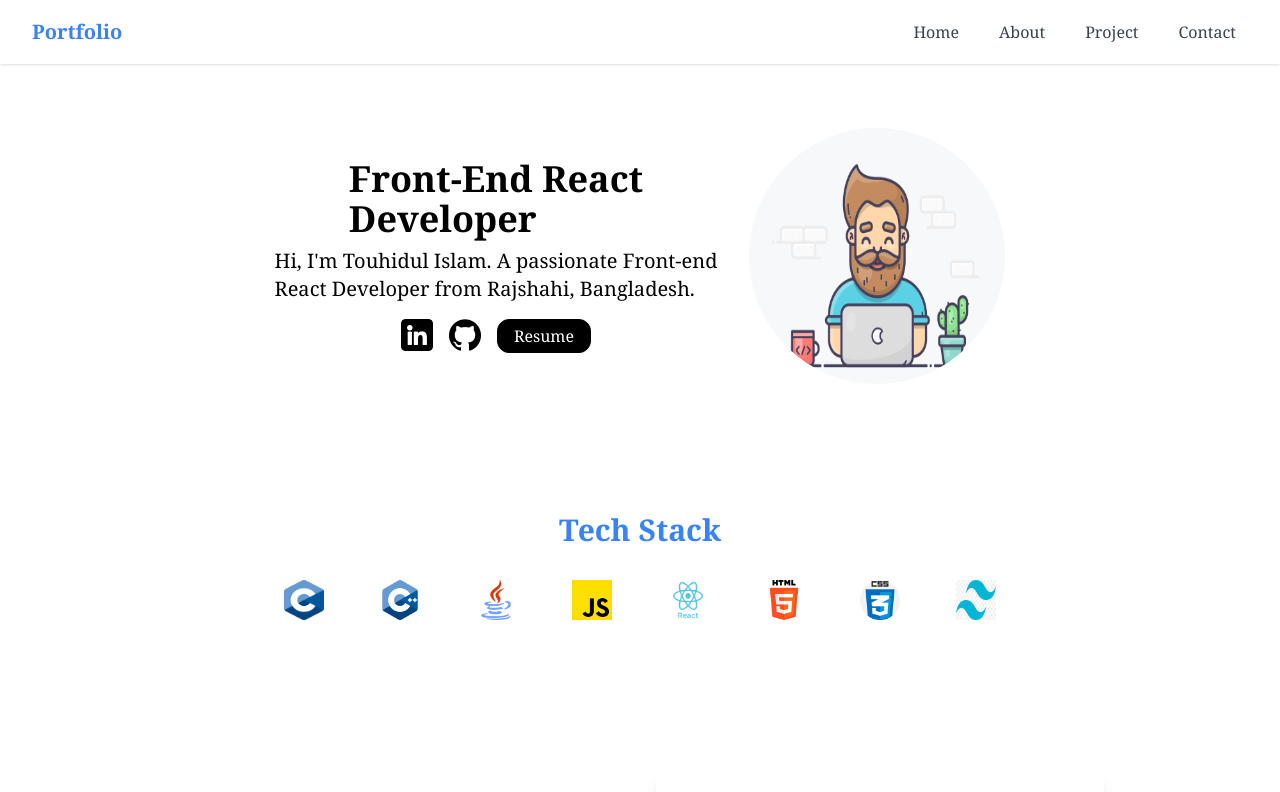
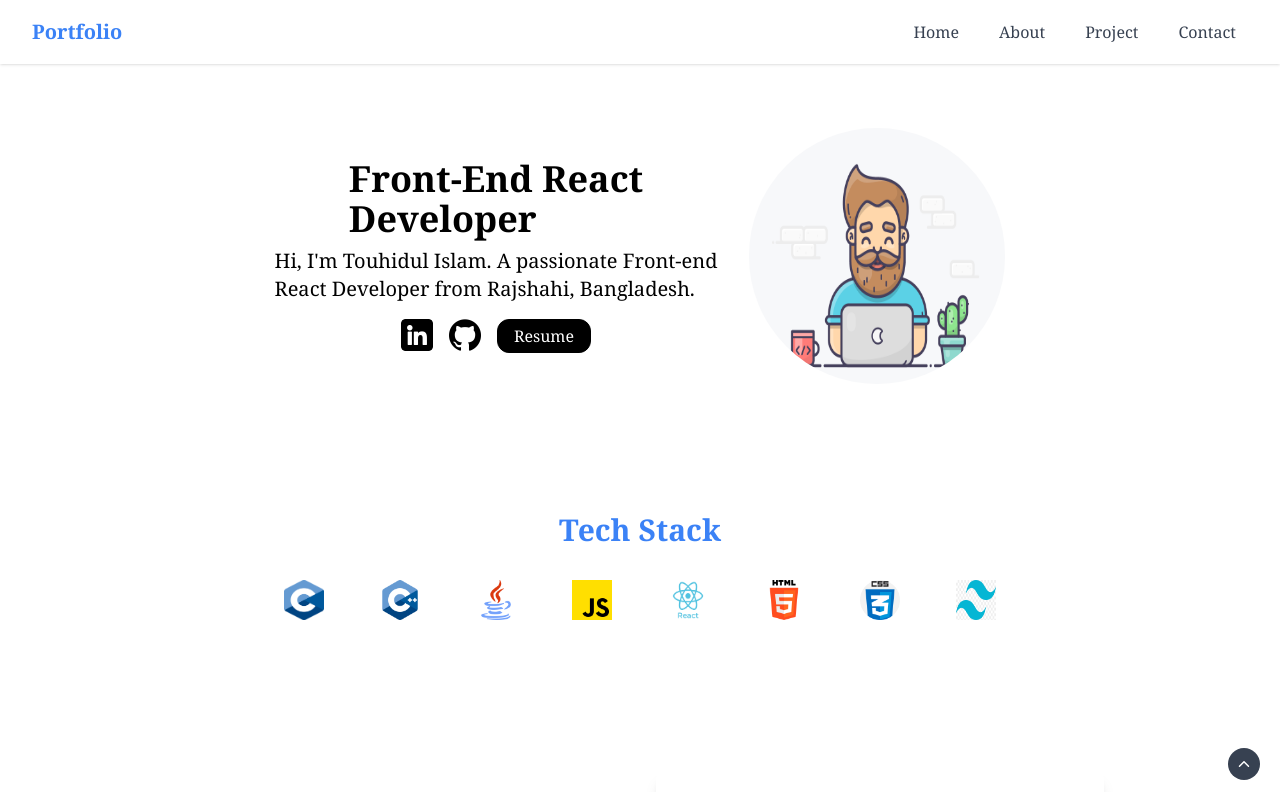
Before and after one commit to touhid9teen/portfolio2, a React (Create React App) app: page / in a window 1280 px wide. Shown: the top 792 px of the page. Built offline with nearby package versions, Linux system fonts and the light colour scheme.

Commit message:
upper scroll button is added

```diff
--- a/src/App.js
+++ b/src/App.js
@@ -4,8 +4,13 @@ import Home from "./components/Home";
 import About from "./components/About";
 import Project from "./components/Project";
 import Contact from "./components/Contact";
+import Button from "./components/Button";
+import { IoIosArrowUp } from "react-icons/io";
 
 function App() {
+    const scrollTop = () => {
+        window.scrollTo({ top: 0, behavior: "smooth" });
+    };
     return (
         <div>
             <Navbar />
@@ -21,6 +26,9 @@ function App() {
             <div id="contact">
                 <Contact />
             </div>
+            <Button onClick={scrollTop}>
+                <IoIosArrowUp />
+            </Button>
         </div>
     );
 }
--- /dev/null
+++ b/src/components/Button.jsx
@@ -0,0 +1,13 @@
+// Button.jsx
+function Button({ onClick, children }) {
+    return (
+        <button
+            onClick={onClick}
+            className={`fixed bottom-5 right-5 p-2 rounded-full bg-gray-700 text-white hover:bg-black transition-colors duration-200`}
+        >
+            {children}
+        </button>
+    );
+}
+
+export default Button;
--- a/src/components/Project.jsx
+++ b/src/components/Project.jsx
@@ -4,7 +4,6 @@ import site1 from "../icons/todoapp.PNG";
 import site2 from "../icons/portfolio2.PNG";
 
 function Project() {
-    // Sample data for projects
     const projects = [
         {
             title: "Todo App",
@@ -12,15 +11,15 @@ function Project() {
                 "My Todo App is a simple yet powerful task management tool designed to help users stay organized and productive. With an intuitive interface and robust features, it offers a seamless experience for managing tasks efficiently.",
             codeLink: "https://github.com/touhid9teen/Todo-app",
             tech: "React, Tailwind CSS",
-            image: site1, // Replace with your image URL
+            image: site1,
         },
         {
             title: "Portfolio Website",
             description:
                 "Welcome to my Personal Portfolio Website, where I showcase my skills, projects, and experiences as a developer/designer. With a clean and modern design, this website serves as a central hub for exploring my work and learning more about me.",
-            codeLink: "https://github.com/touhid9teen/Todo-app",
+            codeLink: "https://github.com/touhid9teen/portfolio2",
             tech: "React, Tailwind CSS",
-            image: site2, // Replace with your image URL
+            image: site2,
         },
         {
             title: "News App",
@@ -28,9 +27,8 @@ function Project() {
                 "Introducing Newsify, your go-to app for staying updated with the latest news and trends from around the world. With a sleek and user-friendly interface, Newsify delivers personalized news content tailored to your interests, ensuring you never miss out on important stories.",
             codeLink: "https://github.com/touhid9teen/News-App",
             tech: "React, Tailwind CSS",
-            image: "https://via.placeholder.com/150", // Replace with your image URL
+            image: "https://via.placeholder.com/150",
         },
-        // Add more projects as needed
     ];
 
     return (
```
